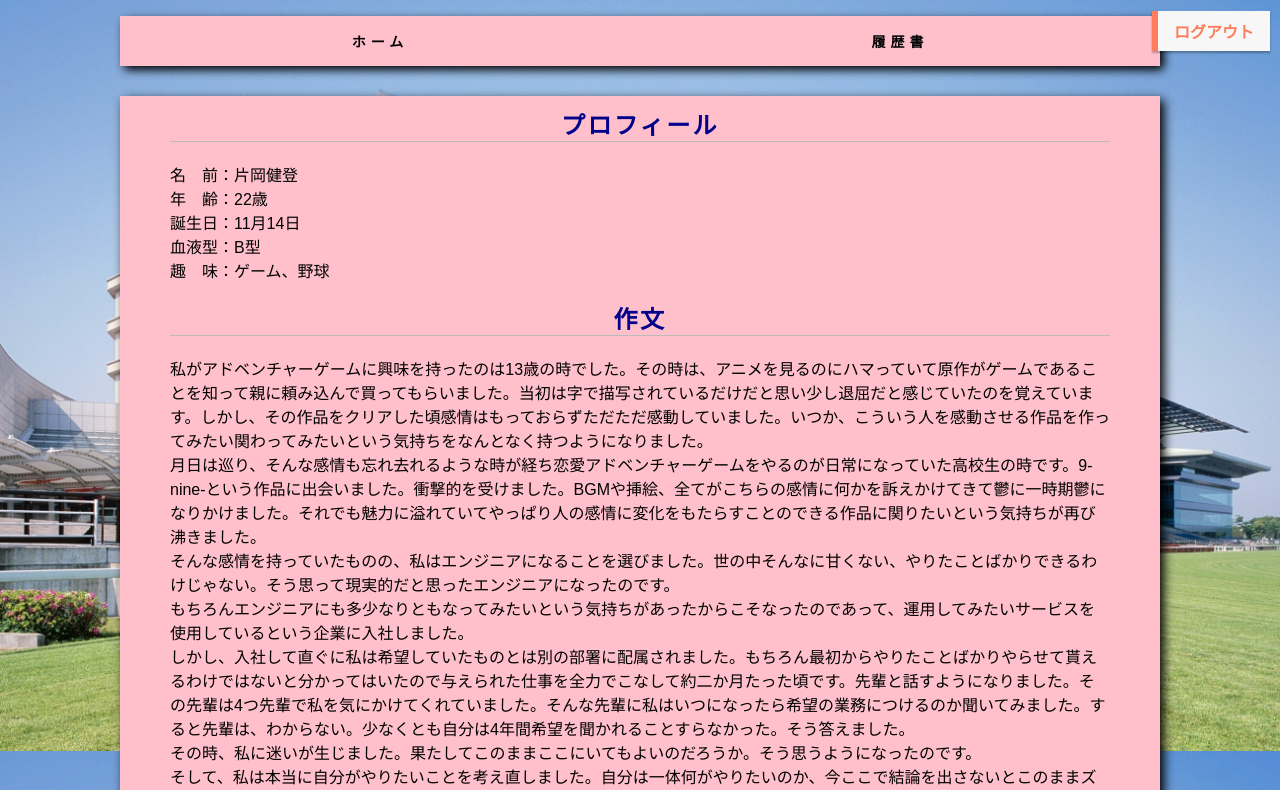
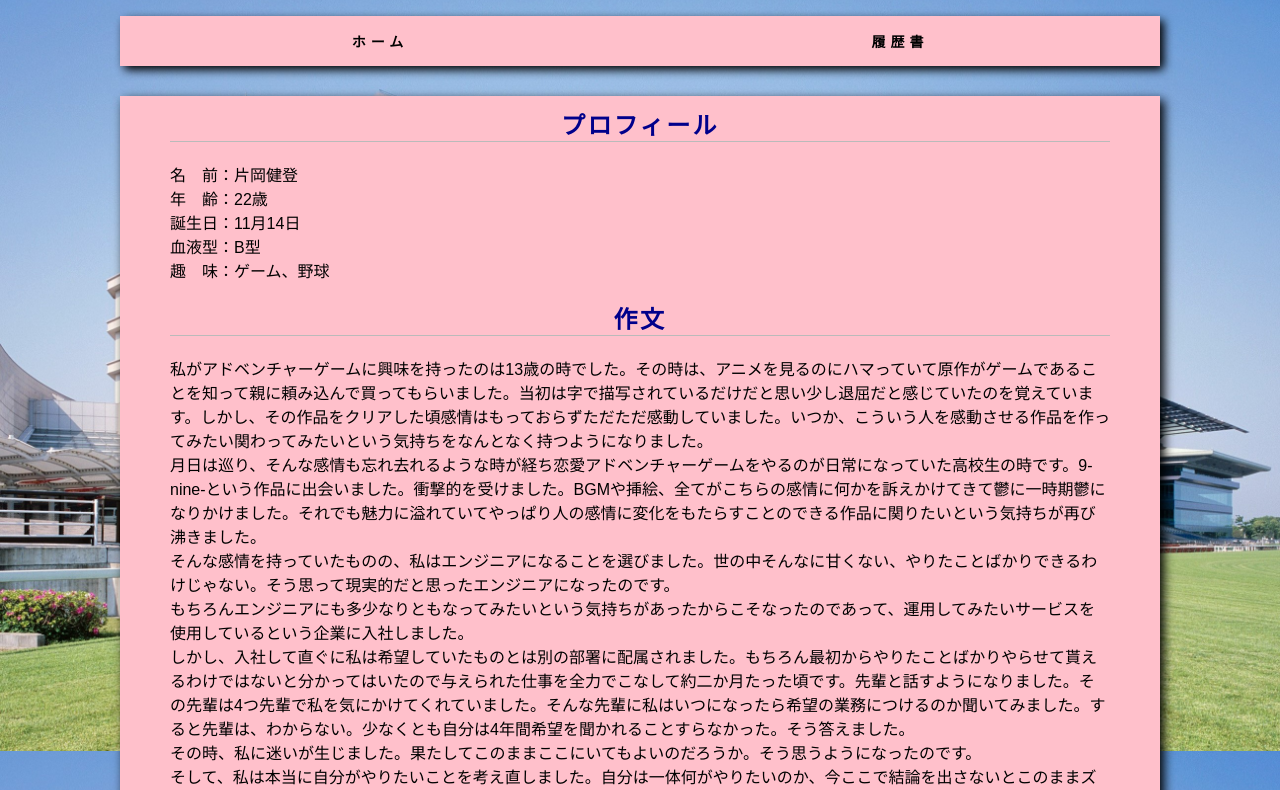
Before and after one commit to nikka0129/teishutsu, a plain HTML site: page index.html in a window 1280 px wide. Shown: the part 49-839 px from the top of the page. Drawn offline with Linux system fonts and the light colour scheme.

Commit message:
Update index.html

```diff
--- a/index.html
+++ b/index.html
@@ -17,7 +17,7 @@
     </header>
     <div class="main_visual" id="aaa">
 
-      <a href="form2.html"><button class="btn2"> ログアウト</button></a>
+
       </div>
 
 
```
